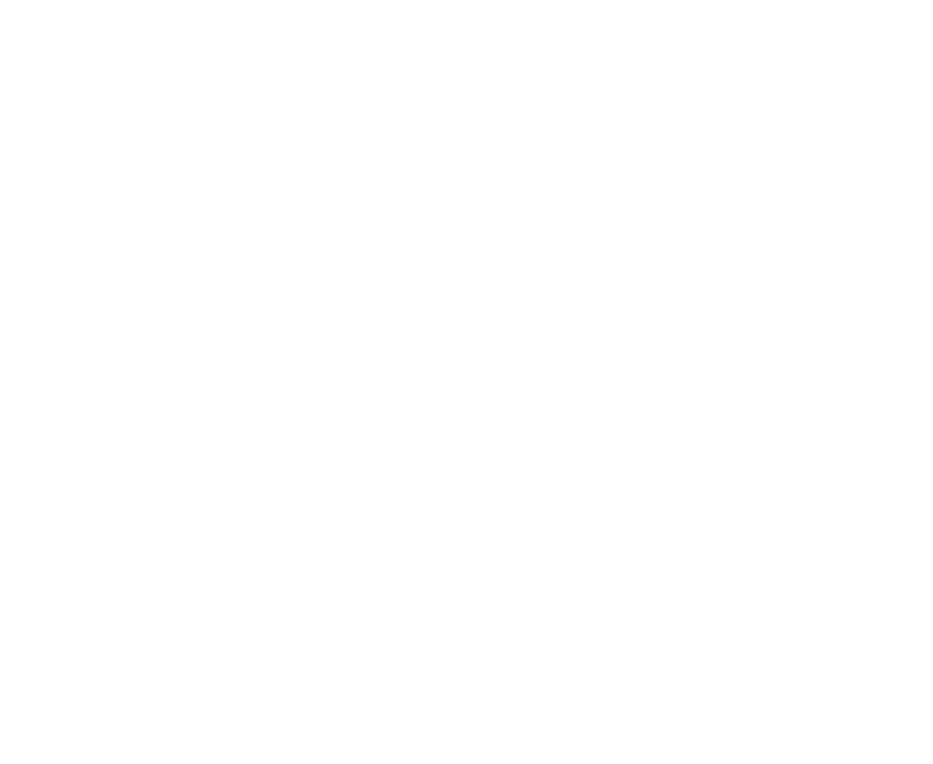
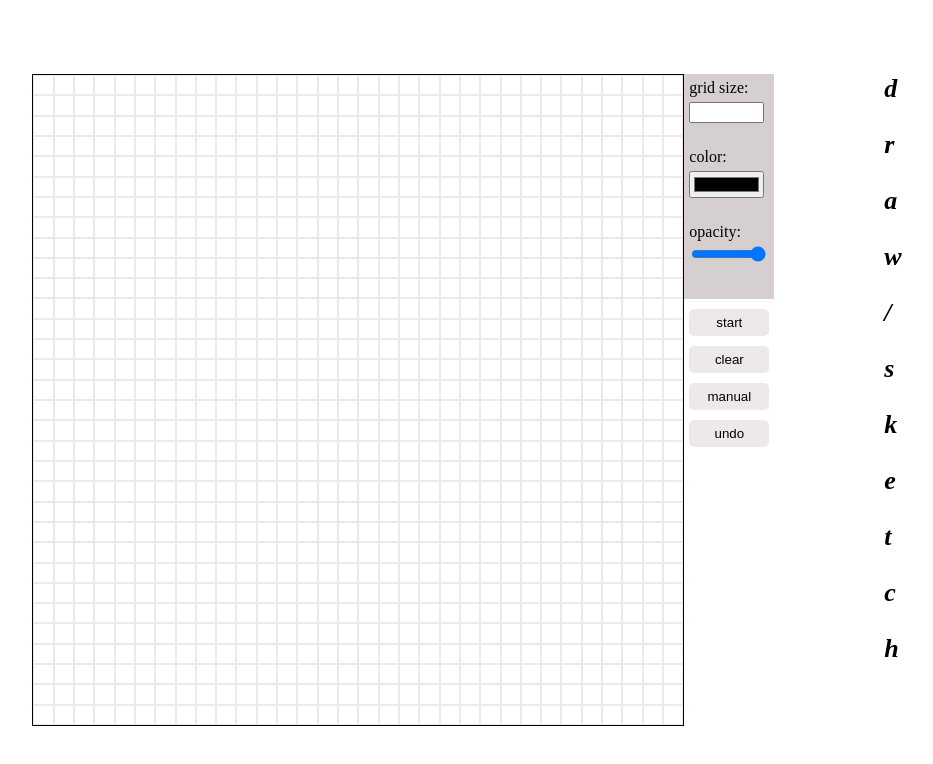
Before and after one commit to nicky-short/etch-a-sketch, a plain HTML site: page index.html in a window 1280 px wide. Shown: the whole page, without its empty margins (168-1101 px from the left). Drawn offline with Linux system fonts and the light colour scheme.

Commit message:
html layout and design *basically* finished
1.  html and css set up for what i want the game to look like
2.  basic understanding of how the program will work established

```diff
--- a/index.html
+++ b/index.html
@@ -3,14 +3,52 @@
 <head>
     <meta charset="UTF-8">
     <meta name="viewport" content="width=device-width, initial-scale=1.0">
-    <title>Document</title>
+    <title>nick's draw/sketch</title>
     <link rel="stylesheet" href="style.css">
 </head>
 
 
 
 <body>
+<div id="user-area">
+    <div id="div-container">
 
+    </div>
+    <div id="inputs">
+        <div id="parameters">
+            <form>
+                <label for="grid-size">grid size:</label><br>
+                <input type="text" id="grid-size" name="grid-size"><br>
+                <label for="color">color:</label><br>
+                 <input type="color" id="color" name="color"><br>
+                 <label for="opacity">opacity:</label>
+                <input type="range" id="opacity" name="opacity" min="0" max="100" value="100">
+            </form>
+        </div>
+        <div id="controls">
+            <button class="btns" id="start-btn">start</button>
+            <button class="btns" id="clear-btn">clear</button>
+            <button class="btns" id="manual-btn">manual</button>
+            <button class="btns" id="undo-btn">undo</button>
+        </div>
+    </div>
+    <span id="warning"></span>
+    <div id="title-logo">
+        <span>d</span>
+        <p>r</p>
+        <p>a</p>
+        <p>w</p>
+
+        <p>/</p>
+
+        <p>s</p>
+        <p>k</p>
+        <p>e</p>
+        <p>t</p>
+        <p>c</p>
+        <p>h</p>
+    </div>
+</div>
 
 
 
--- a/main.js
+++ b/main.js
@@ -0,0 +1,17 @@
+const divContainer = document.getElementById("div-container")
+
+let gridSize = 32;
+
+function createGrid(size) {
+    const squareSize = 650 / size;
+    for (let i=0; i< size * size; i++) {
+    const square = document.createElement('div');
+    square.style.width = `${squareSize}px`;
+    square.style.height = `${squareSize}px`;
+    square.classList.add('square');
+    divContainer.appendChild(square);
+    }
+}
+
+
+createGrid(gridSize);
--- a/style.css
+++ b/style.css
@@ -0,0 +1,132 @@
+* {
+    box-sizing: border-box;
+    /*border: 1px solid black;*/
+}
+
+body {
+    display: flex;
+    flex-direction: column;
+    justify-content: center;
+    align-items: center;
+    height: 100vh;
+    margin: 0;
+}
+
+#user-area {
+    display: flex;
+    justify-content: center;
+    align-items: flex-start;
+}
+
+#inputs {
+    display: flex;
+    flex-direction: column;
+
+}
+
+#parameters {
+    display: flex;
+    flex-direction: column;
+    justify-content: flex-start;
+    align-items: flex-start;
+    padding: 5px;
+    width: 90px;
+    height: 225px;
+    background-color: rgb(214, 207, 207);
+}
+#controls {
+    display: flex;
+    flex-direction: column;
+    margin: 5px;
+
+
+
+}
+
+#title-logo {
+    font-size: 26px;
+    font-style: italic;
+    font-weight: bold;
+    color: black;
+    margin: 10px;
+    margin-top: 0px;
+    margin-left: 0;
+
+}
+
+
+#grid-size {
+    width: 75px;
+    margin-top: 5px;
+    margin-bottom: 25px;
+
+}
+#warning {
+    width: 90px;
+    word-wrap: break-word;
+    color: red;
+    font-style: italic;
+    margin: 25px 10px;
+
+}
+#color {
+    width: 75px;
+    margin-top: 5px;
+    margin-bottom: 25px;
+
+}
+
+#opacity {
+    width: 75px;
+    margin-top: 5px;
+    background-color: black;
+
+}
+
+.btns {
+    width: 80px;
+    border-radius: 5px;
+    margin-top: 5px;
+    margin-bottom: 5px;
+    padding: 5px;
+    border: 1px solid transparent;
+    cursor: pointer;
+    background-color: rgb(237, 233, 233);
+
+}
+
+#start-btn:hover {
+    color: white;
+    background-color: green;
+}
+
+#clear-btn:hover {
+    background-color: white;
+    border: 1px solid black;
+}
+
+#manual-btn:hover {
+    color: white;
+    background-color: rgb(216, 216, 86);
+}
+
+#undo-btn:hover {
+    color: white;
+    background-color: gray;
+}
+
+
+#div-container {
+    box-sizing: content-box;
+    display: flex;
+    flex-wrap: wrap;
+    width: 650px;
+    height: 650px;
+    margin: auto;
+    border: 1px solid black;
+}
+
+.square {
+ background-color: white;
+ border: 1px solid rgb(237, 233, 233);
+}
```
